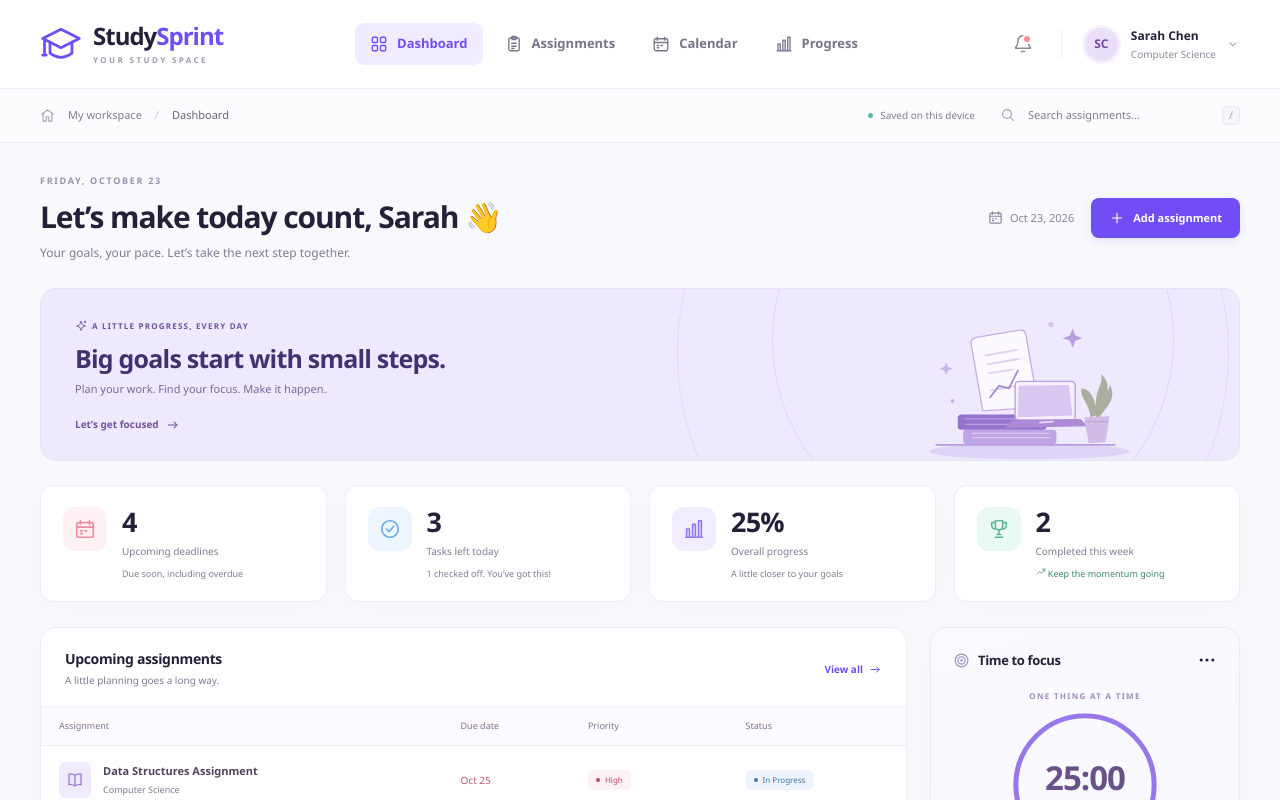
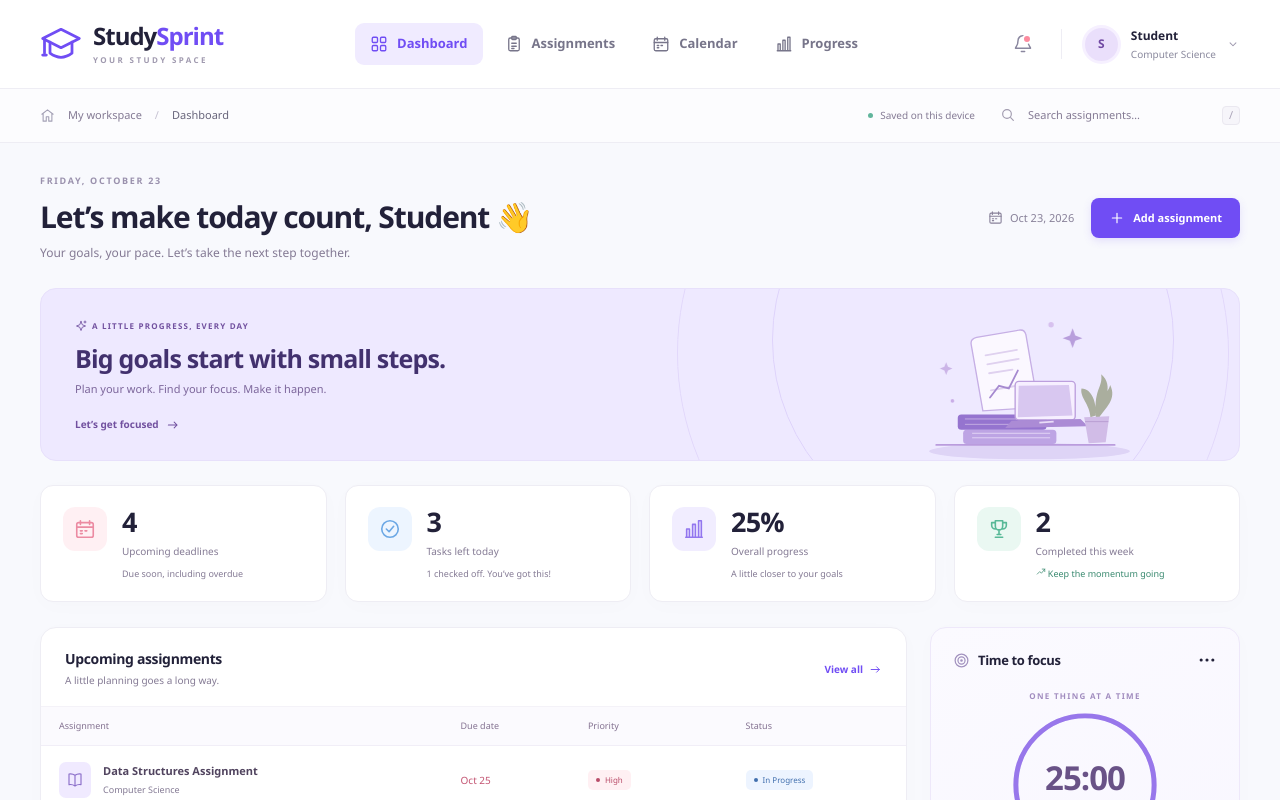
Before and after one commit to WEEKIAT1114/SWE40006-Project, a plain HTML site: page index.html in a window 1280 px wide. Shown: the top 800 px of the page. Drawn offline with Linux system fonts and the light colour scheme.

Commit message:
Update new version

```diff
--- a/app.js
+++ b/app.js
@@ -49,7 +49,7 @@ const isDateKey = value => typeof value === 'string' && /^\d{4}-\d{2}-\d{2}$/.te
 
 function seedState() {
   const assignment = (title, subject, offset, priority, status, notes = '') => ({id:uid(),title,subject,dueDate:relativeKey(offset),priority,status,notes,createdAt:new Date().toISOString(),completedAt:status === 'Completed' ? relativeKey(offset) : null});
-  return {version:1,profile:{name:'Sarah Chen',course:'Computer Science',goal:4},assignments:[
+  return {version:1,profile:{name:'Student',course:'Computer Science',goal:4},assignments:[
     assignment('Data Structures Assignment','Computer Science',2,'High','In Progress','Implement and compare sorting algorithms. Include a short analysis of time complexity.'),
     assignment('Marketing Case Study','Business Management',4,'High','Not Started','Choose a brand and evaluate its latest marketing strategy.'),
     assignment('Lab Report #4','Physics',5,'Medium','In Progress','Summarize the experiment, observations, and sources of error.'),
@@ -74,6 +74,8 @@ function loadState(raw) {
     parsed.assignments = parsed.assignments.filter(a => a && typeof a.id === 'string' && typeof a.title === 'string' && SUBJECTS.includes(a.subject) && isDateKey(a.dueDate) && ['High','Medium','Low'].includes(a.priority) && ['Not Started','In Progress','Completed'].includes(a.status));
     parsed.tasks = parsed.tasks.filter(t => t && typeof t.id === 'string' && typeof t.title === 'string' && isDateKey(t.date));
     parsed.focusSessions = Array.isArray(parsed.focusSessions) ? parsed.focusSessions.filter(s => s && isDateKey(s.date) && Number.isFinite(s.minutes) && s.minutes > 0) : [];
+    // Update the original demo name while preserving saved coursework and preferences.
+    if (parsed.profile.name === 'Sarah Chen') parsed.profile.name = 'Student';
     parsed.profile = {name:String(parsed.profile.name || 'Student').slice(0,50),course:String(parsed.profile.course || 'My studies').slice(0,60),goal:[2,4,6,8].includes(Number(parsed.profile.goal)) ? Number(parsed.profile.goal) : 4};
     return parsed;
   } catch { storageAvailable = false; return seedState(); }
--- a/index.html
+++ b/index.html
@@ -31,7 +31,7 @@
           <div class="notification-popover" id="notifications" hidden></div>
         </div>
         <span class="nav-divider"></span>
-        <button class="profile-button" id="profile-button" aria-label="Edit profile and preferences"><span class="avatar" id="profile-avatar">SC</span><span class="profile-text"><strong id="profile-name">Sarah Chen</strong><small id="profile-course">Computer Science</small></span><span data-icon="chevron-down" class="profile-chevron"></span></button>
+        <button class="profile-button" id="profile-button" aria-label="Edit profile and preferences"><span class="avatar" id="profile-avatar">S</span><span class="profile-text"><strong id="profile-name">Student</strong><small id="profile-course">Computer Science</small></span><span data-icon="chevron-down" class="profile-chevron"></span></button>
       </div>
     </div>
   </header>
```
Also changed, not shown: assignments.html (+1 -1 lines), calendar.html (+1 -1 lines), progress.html (+1 -1 lines).
